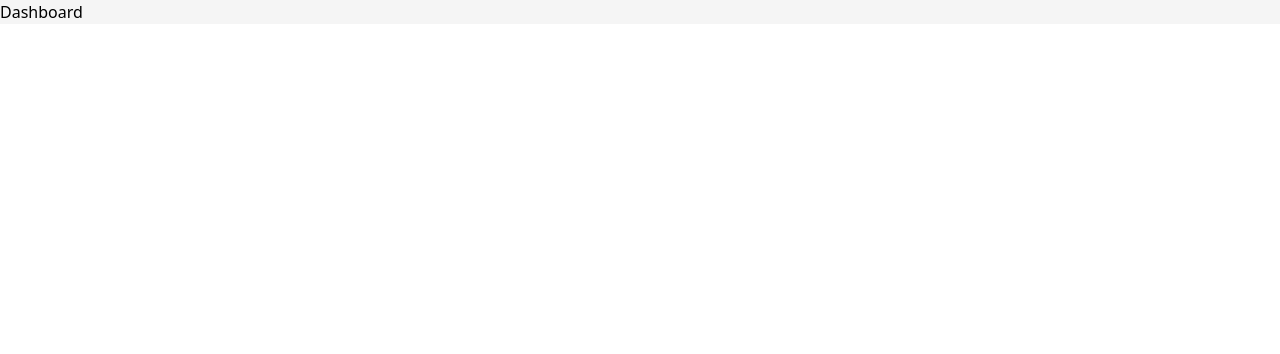
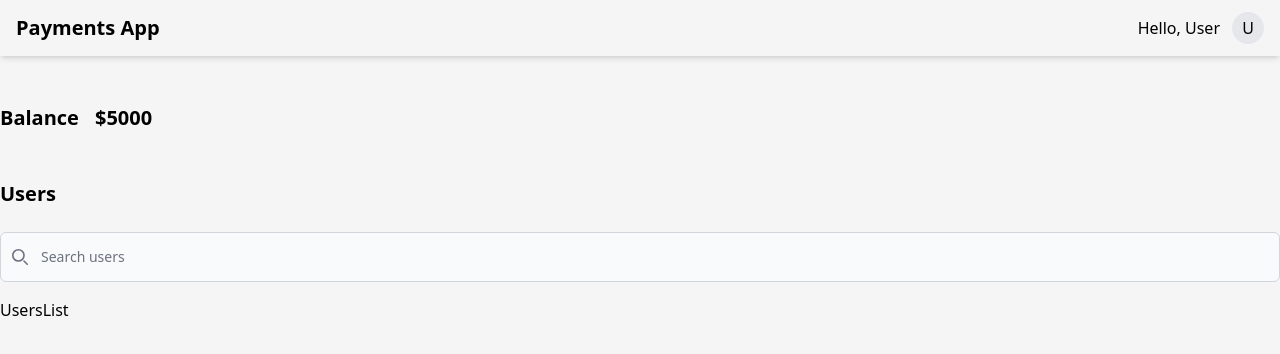
Before and after one commit to leoAshu/payments-app, a React (Vite) app in the folder frontend/: page / in a window 1280 px wide. Shown: the top 354 px of the page. Built offline with nearby package versions, Linux system fonts and the light colour scheme.

Commit message:
designs header and search section on dashboard

```diff
--- /dev/null
+++ b/frontend/src/components/Header.tsx
@@ -0,0 +1,16 @@
+const Header = () => {
+  return (
+    <header className="shadow-md py-3 px-4">
+      <div className="md:max-w-4xl xl:max-w-7xl mx-auto flex justify-between items-center">
+        <div className="text-xl font-semibold">Payments App</div>
+
+        <div className="flex items-center">
+          <div className="mr-3 font-medium">Hello, User</div>
+          <div className="bg-gray-200 w-8 h-8 rounded-full flex justify-center items-center font-medium">U</div>
+        </div>
+      </div>
+    </header>
+  )
+}
+
+export default Header
--- /dev/null
+++ b/frontend/src/components/Search.tsx
@@ -0,0 +1,32 @@
+const Search = () => {
+  return (
+    <div className="relative">
+      <div className="absolute inset-y-0 flex items-center pl-3">
+        <svg
+          className="w-4 h-4 text-gray-500 dark:text-gray-400"
+          aria-hidden="true"
+          xmlns="http://www.w3.org/2000/svg"
+          fill="none"
+          viewBox="0 0 20 20"
+        >
+          <path
+            stroke="currentColor"
+            stroke-linecap="round"
+            stroke-linejoin="round"
+            stroke-width="2"
+            d="m19 19-4-4m0-7A7 7 0 1 1 1 8a7 7 0 0 1 14 0Z"
+          />
+        </svg>
+      </div>
+
+      <input
+        type="search"
+        className="w-full p-3.5 pl-10 text-sm text-gray-900 placeholder:text-gray-500 border border-gray-300 rounded-md bg-gray-50 outline-none focus:border-black"
+        placeholder="Search users"
+        required
+      />
+    </div>
+  )
+}
+
+export default Search
--- /dev/null
+++ b/frontend/src/components/UsersList.tsx
@@ -0,0 +1,5 @@
+const UsersList = () => {
+  return <div>UsersList</div>
+}
+
+export default UsersList
--- /dev/null
+++ b/frontend/src/components/index.tsx
@@ -0,0 +1,5 @@
+import Header from './Header'
+import Search from './Search'
+import UsersList from './UsersList'
+
+export { Header, Search, UsersList }
--- a/frontend/src/pages/Dashboard.tsx
+++ b/frontend/src/pages/Dashboard.tsx
@@ -1,5 +1,30 @@
+import { Header, Search, UsersList } from '../components'
+
 const Dashboard = () => {
-  return <div>Dashboard</div>
+  return (
+    <div className="h-screen">
+      <Header />
+
+      <main className="md:max-w-4xl xl:max-w-7xl mx-auto">
+        <div className="mt-12 text-xl flex items-center">
+          <div className="font-bold">Balance</div>
+          <div className="font-semibold ml-4">$5000</div>
+        </div>
+
+        <div className="mt-12">
+          <div className="text-xl font-bold">Users</div>
+
+          <div className="mt-6">
+            <Search />
+          </div>
+
+          <div className="mt-4">
+            <UsersList />
+          </div>
+        </div>
+      </main>
+    </div>
+  )
 }
 
 export default Dashboard
```
